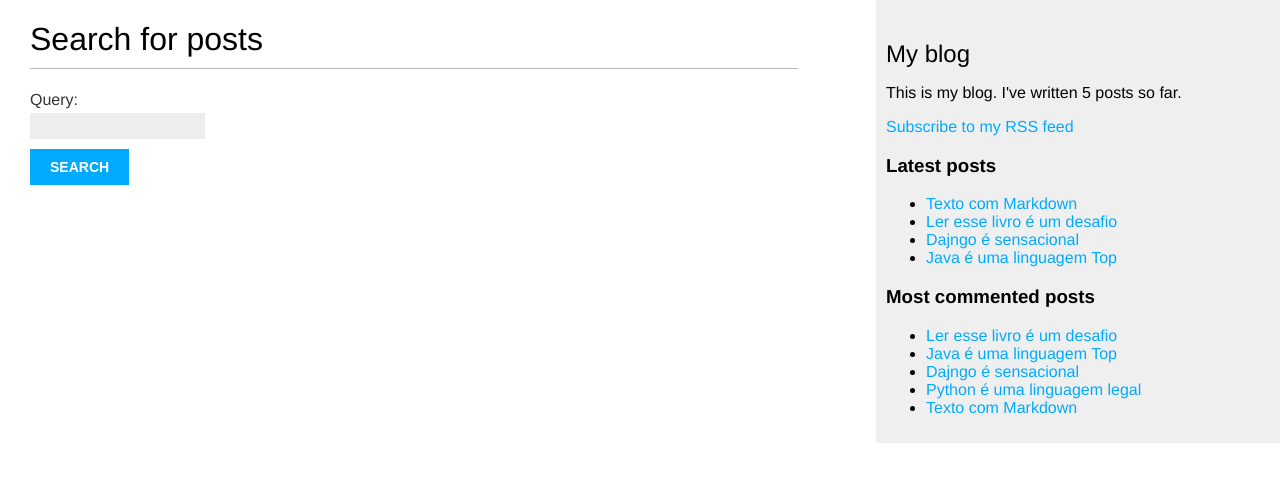
After one commit to wendelsegadilha/django-full, a Django app: page /blog/search/ in a window 1280 px wide. The commit adds this page. Shown: the top 482 px of the page. Run offline with Django 3.2, Linux system fonts and the light colour scheme; data comes from the database, SQL or seed files in the repository; both versions use the stored data as it was after the commit; parts of the project's set-up code (start-up, migrations or seed data) failed here and were passed over.

Commit message:
finalizado cop 03

```diff
--- a/blog/forms.py
+++ b/blog/forms.py
@@ -11,3 +11,6 @@ class CommentForm (forms.ModelForm):
     class Meta:
         model = Comment
         fields = ('name', 'email', 'body')
+
+class SearchForm(forms.Form):
+    query = forms.CharField()
--- a/blog/templates/blog/base.html
+++ b/blog/templates/blog/base.html
@@ -1,3 +1,4 @@
+{% load blog_tags %}
 {% load static %}
 <!DOCTYPE html>
 <html>
@@ -12,7 +13,21 @@
  </div>
  <div id="sidebar">
  <h2>My blog</h2>
- <p>This is my blog.</p>
+ <p>This is my blog. I've written {% total_posts %} posts so far.</p>
+ <p>
+    <a href="{% url "blog:post_feed" %}">Subscribe to my RSS feed</a>
+</p>
+ <h3>Latest posts</h3>
+ {% show_latest_posts 4 %}
+ <h3>Most commented posts</h3>
+ {% get_most_commented_posts as most_commented_posts %}
+ <ul>
+  {% for post in most_commented_posts %}
+  <li>
+  <a href="{{ post.get_absolute_url }}">{{ post.title }}</a>
+  </li>
+  {% endfor %}
+ </ul>
  </div>
 </body>
 </html>
--- a/blog/templates/blog/post/detail.html
+++ b/blog/templates/blog/post/detail.html
@@ -1,4 +1,5 @@
 {% extends "blog/base.html" %}
+{% load blog_tags %}
 {% block title %}{{ post.title }}{% endblock %}
 {% block content %}
  <h1>{{ post.title }}</h1>
@@ -21,7 +22,7 @@
         Comment {{ forloop.counter }} by {{ comment.name }}
         {{ comment.created }}
     </p>
-        {{ comment.body|linebreaks }}
+        {{ comment.body|markdown }}
     </div>
         {% empty %}
     <p>There are no comments yet.</p>
--- /dev/null
+++ b/blog/templates/blog/post/latest_posts.html
@@ -0,0 +1,7 @@
+<ul>
+    {% for post in latest_posts%}
+        <li>
+            <a href="{{ post.get_absolute_url }}">{{ post.title }}</a>
+        </li>
+    {% endfor %}
+</ul>
--- a/blog/templates/blog/post/list.html
+++ b/blog/templates/blog/post/list.html
@@ -1,4 +1,5 @@
 {% extends "blog/base.html" %}
+{% load blog_tags %}
 {% block title %}My Blog{% endblock %}
 {% block content %}
  <h1>My Blog</h1>
@@ -25,7 +26,7 @@
  <p class="date">
  Published {{ post.publish }} by {{ post.author }}
  </p>
- {{ post.body|truncatewords:30|linebreaks }}
+ {{ post.body|markdown|truncatewords_html:30 }}
  {% endfor %}
  {% include "pagination.html" with page=posts %}
 {% endblock %}
--- /dev/null
+++ b/blog/templates/blog/post/search.html
@@ -0,0 +1,26 @@
+{% extends "blog/base.html" %}
+{% load blog_tags %}
+{% block title %}Search{% endblock %}
+{% block content %}
+ {% if query %}
+ <h1>Posts containing "{{ query }}"</h1>
+ <h3>
+ {% with results.count as total_results %}
+ Found {{ total_results }} result{{ total_results|pluralize }}
+ {% endwith %}
+ </h3>
+ {% for post in results %}
+ <h4><a href="{{ post.get_absolute_url }}">{{ post.title }}</a></h4>
+ {{ post.body|markdown|truncatewords_html:5 }}
+ {% empty %}
+ <p>There are no results for your query.</p>
+ {% endfor %}
+ <p><a href="{% url "blog:post_search" %}">Search again</a></p>
+ {% else %}
+ <h1>Search for posts</h1>
+ <form method="get">
+ {{ form.as_p }}
+ <input type="submit" value="Search">
+ </form>
+ {% endif %}
+{% endblock %}
--- /dev/null
+++ b/blog/templatetags/blog_tags.py
@@ -0,0 +1,28 @@
+from django import template
+from ..models import Post
+from django.db.models import Count
+from django.utils.safestring import mark_safe
+import markdown
+
+register = template.Library()
+
+
+@register.simple_tag
+def total_posts():
+    return Post.published.count()
+
+
+@register.inclusion_tag('blog/post/latest_posts.html')
+def show_latest_posts(count=5):
+    latest_posts = Post.published.order_by('-publish')[:count]
+    return {'latest_posts': latest_posts}
+
+@register.simple_tag
+def  get_most_commented_posts(count=5):
+    return Post.published.annotate(
+        total_comments=Count('comments')
+    ).order_by('-total_comments')[:count]
+
+@register.filter(name='markdown')
+def markdown_format(text):
+    return mark_safe(markdown.markdown(text))
--- a/blog/urls.py
+++ b/blog/urls.py
@@ -1,5 +1,6 @@
 from django.urls import path
 from . import views
+from .feeds import LatestPostsFeed
 
 app_name = 'blog'
 
@@ -10,4 +11,6 @@ urlpatterns = [
     #path('', views.PostListView.as_view(), name='post_list'),
     path('<int:year>/<int:month>/<int:day>/<slug:post>/', views.post_detail, name='post_detail'),
     path('<int:post_id>/share/', views.post_share, name='post_share'),
+    path('feed/', LatestPostsFeed(), name='post_feed'),
+    path('search/', views.post_search, name='post_search'),
 ]
--- a/blog/views.py
+++ b/blog/views.py
@@ -2,10 +2,11 @@ from django.shortcuts import render, get_object_or_404
 from .models import Post, Comment
 from django.core.paginator import Paginator, EmptyPage, PageNotAnInteger
 from django.views.generic import ListView
-from .forms import EmailPostForm, CommentForm
+from .forms import EmailPostForm, CommentForm, SearchForm
 from django.core.mail import send_mail
 from taggit.models import Tag
 from django.db.models import Count
+from django.contrib.postgres.search import SearchVector, SearchQuery, SearchRank
 
 # Create your views here.
 
@@ -28,7 +29,7 @@ def post_list(request, tag_slug=None):
     except EmptyPage:
         # If page is out of range deliver last page of results
         posts = paginator.page(paginator.num_pages)
-    return render(request, 'blog/post/list.html', {'page': page, 'posts': posts, 'tag':tag})
+    return render(request, 'blog/post/list.html', {'page': page, 'posts': posts, 'tag': tag})
 
 
 def post_detail(request, year, month, day, post):
@@ -53,10 +54,12 @@ def post_detail(request, year, month, day, post):
     else:
         comment_form = CommentForm()
 
-    #lista de posts com tags semelhantes
+    # lista de posts com tags semelhantes
     post_tags_ids = post.tags.values_list('id', flat=True)
-    similar_posts = Post.published.filter(tags__in=post_tags_ids).exclude(id=post.id)
-    similar_posts = similar_posts.annotate(same_tags=Count('tags')).order_by('-same_tags', '-publish')[:4]
+    similar_posts = Post.published.filter(
+        tags__in=post_tags_ids).exclude(id=post.id)
+    similar_posts = similar_posts.annotate(same_tags=Count(
+        'tags')).order_by('-same_tags', '-publish')[:4]
 
     return render(request, 'blog/post/detail.html', {'post': post, 'comments': comments, 'new_comment': new_comment, 'comment_form': comment_form, 'similar_posts': similar_posts})
 
@@ -89,3 +92,25 @@ def post_share(request, post_id):
     else:
         form = EmailPostForm()
     return render(request, 'blog/post/share.html', {'post': post, 'form': form, 'sent': sent})
+
+
+def post_search(request):
+    form = SearchForm()
+    query = None
+    results = []
+
+    if 'query' in request.GET:
+        form = SearchForm(request.GET)
+        if form.is_valid():
+            query = form.cleaned_data['query']
+            search_vector = SearchVector('title', weight='A') + SearchVector('body', weight='B')
+            search_query = SearchQuery(query)
+            results = Post.published.annotate(
+                search=search_vector,
+                rank=SearchRank(search_vector, search_query)
+            ).filter(rank__gte=0.3).order_by('-rank')
+    return render(
+        request,
+        'blog/post/search.html',
+        {'form': form, 'query': query, 'results': results}
+    )
--- a/mysite/urls.py
+++ b/mysite/urls.py
@@ -15,8 +15,13 @@ Including another URLconf
 """
 from django.contrib import admin
 from django.urls import path, include
+from django.contrib.sitemaps.views import sitemap
+from blog.sitemaps import PostSitemap
+
+sitemaps = {'posts': PostSitemap}
 
 urlpatterns = [
     path('admin/', admin.site.urls),
-    path('blog/', include('blog.urls', namespace='blog'))
+    path('blog/', include('blog.urls', namespace='blog')),
+    path('sitemap.xml', sitemap, {'sitemaps':sitemaps}, name='django.contrib.sitemaps.views.sitemap'),
 ]
```
Also changed, not shown: blog/feeds.py (added, +19 -0 lines), blog/sitemaps.py (added, +12 -0 lines), mysite/settings.py (+10 -3 lines), blog/templatetags/__init__.py (added), db.sqlite3.
